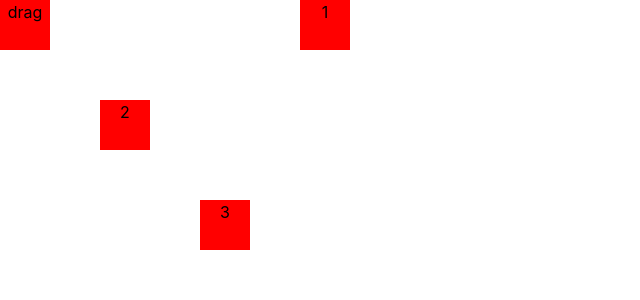
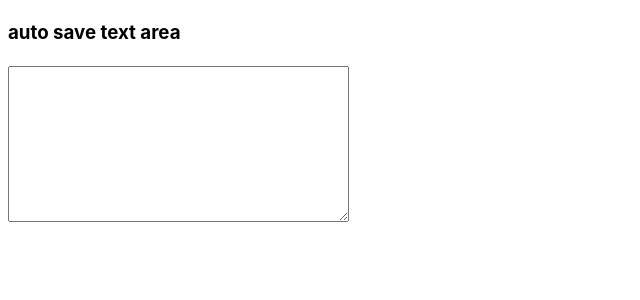
Before and after one commit to Oleksandrenko-Artem/react-app-20-09-2024, a React (Vite) app: page / in a window 1280 px wide. Shown: the top 300 px of the page, without its empty margins (0-640 px from the left). Built offline with nearby package versions, Linux system fonts and the light colour scheme; the HTML template or start-up script is replaced by a standard one.

Commit message:
Add TextAreaAutoSave

```diff
--- a/src/App.jsx
+++ b/src/App.jsx
@@ -1,14 +1,10 @@
-import DragElement from "./components/DragElement/DragElement"
-
+import TextAreaAutoSave from './components/TextAreaAutoSave/TextAreaAutoSave';
 
 function App() {
 
   return (
     <>
-      <DragElement text='1' left={325} top={25} />
-      <DragElement text='2' left={125} top={125} />
-      <DragElement text='3' left={225} top={225} />
-      <DragElement/>
+      <TextAreaAutoSave/>
     </>
   )
 }
--- /dev/null
+++ b/src/components/TextAreaAutoSave/TextAreaAutoSave.jsx
@@ -0,0 +1,25 @@
+import {useState, useEffect} from 'react';
+
+const TextAreaAutoSave = () => {
+    const [text, setText] = useState('');
+    const changeText = (event) => {
+        setText(event.target.value);
+    }
+    useEffect(() => {
+        const saveText = localStorage.getItem('saveText');
+        if (saveText) {
+            setText(saveText);
+        }
+    }, []);
+    useEffect(() => {
+        localStorage.setItem('saveText', text)
+    }, [text]);
+    return (
+        <section>
+            <h3>auto save text area</h3>
+            <textarea name="" id="" rows='10' cols='40' value={text} onChange={changeText}></textarea>
+        </section>
+    );
+}
+
+export default TextAreaAutoSave;
```
